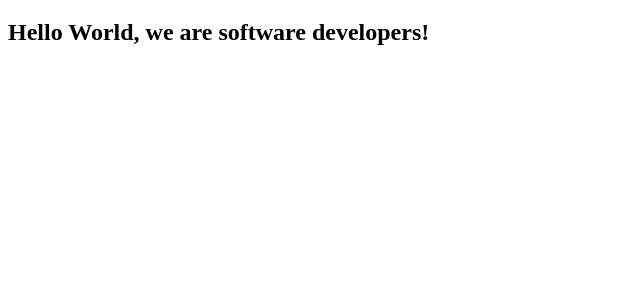
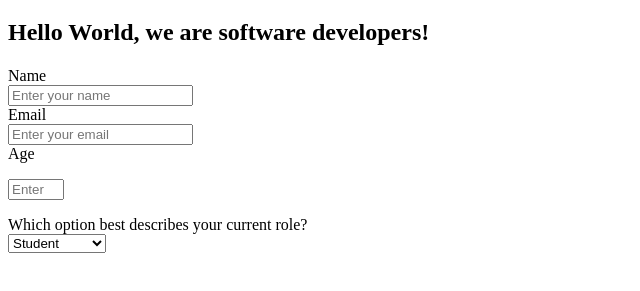
Before and after one commit to eyobyoseph/eyobandmellisa-repo, a plain HTML site: page index.html in a window 1280 px wide. Shown: the part 61-352 px from the top of the page, without its empty margins (0-640 px from the left). Drawn offline with Linux system fonts and the light colour scheme.

Commit message:
Fifth commit

```diff
--- a/index.html
+++ b/index.html
@@ -24,5 +24,23 @@
     <script  src="js/index.js"></script>
     <h1>Hello World</h1>
     <h2>Hello World, we are software developers!</h2>
+    <h1 id="title"></h1>
+    <p id="description"></p>
+    <form id="survey-form">
+      <label id="name">Name</label><br>
+      <input type="text" id="name" placeholder="Enter your name" required><br>
+      <label id="email-label">Email</label><br>
+      <input type="email" id="email" placeholder="Enter your email" required><br>
+      <label id="number-label">Age</label><br>
+      <p>
+        <input id="number" type="number" min="10" max="99" placeholder="Enter your age">
+      </p>
+      <label for="role">Which option best describes your current role?</label><br>
+      <select id="dropdown">
+        <option value="student">Student</option>
+        <option value="Full time Job">Full time Job</option>
+      </select><br>
+
+    </form>
   </body>
 </html>
```
